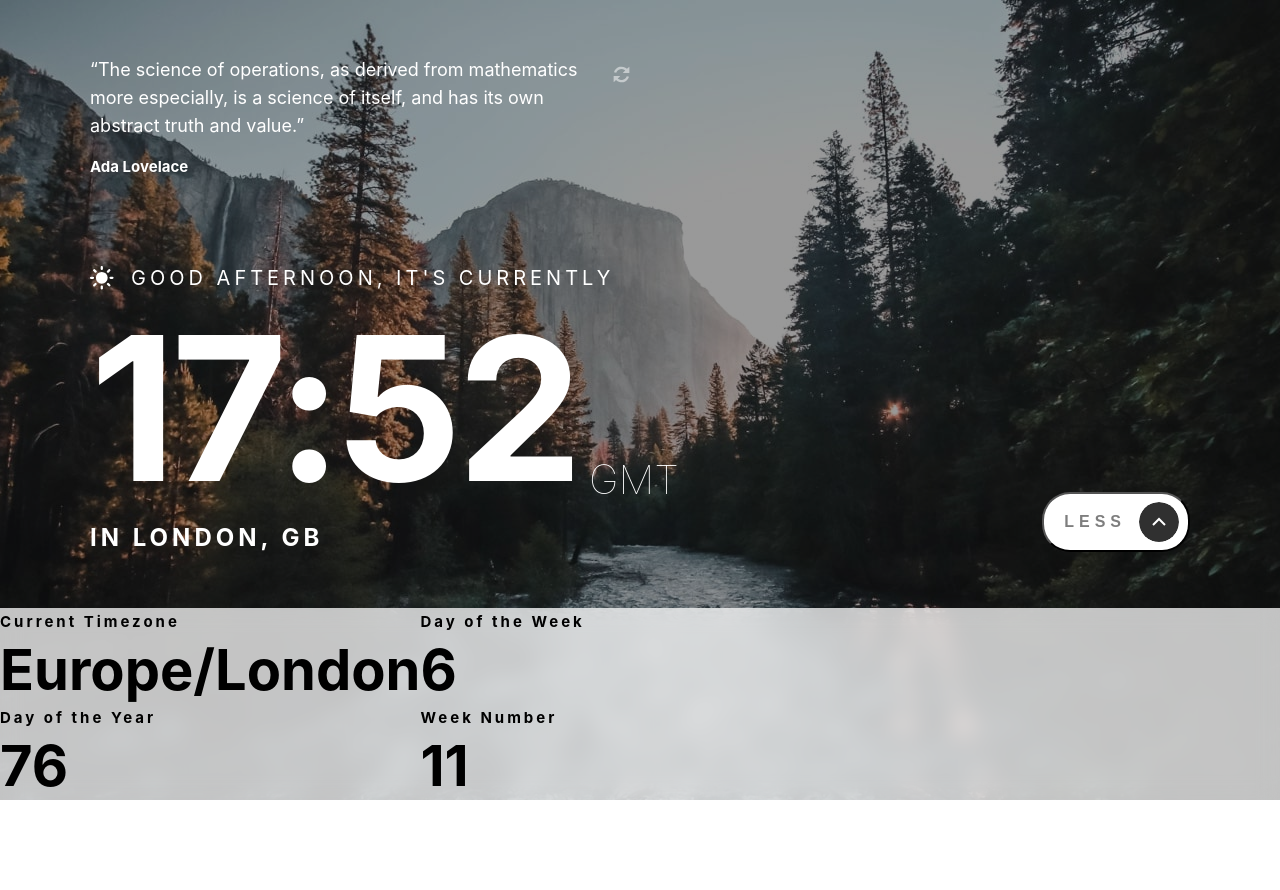
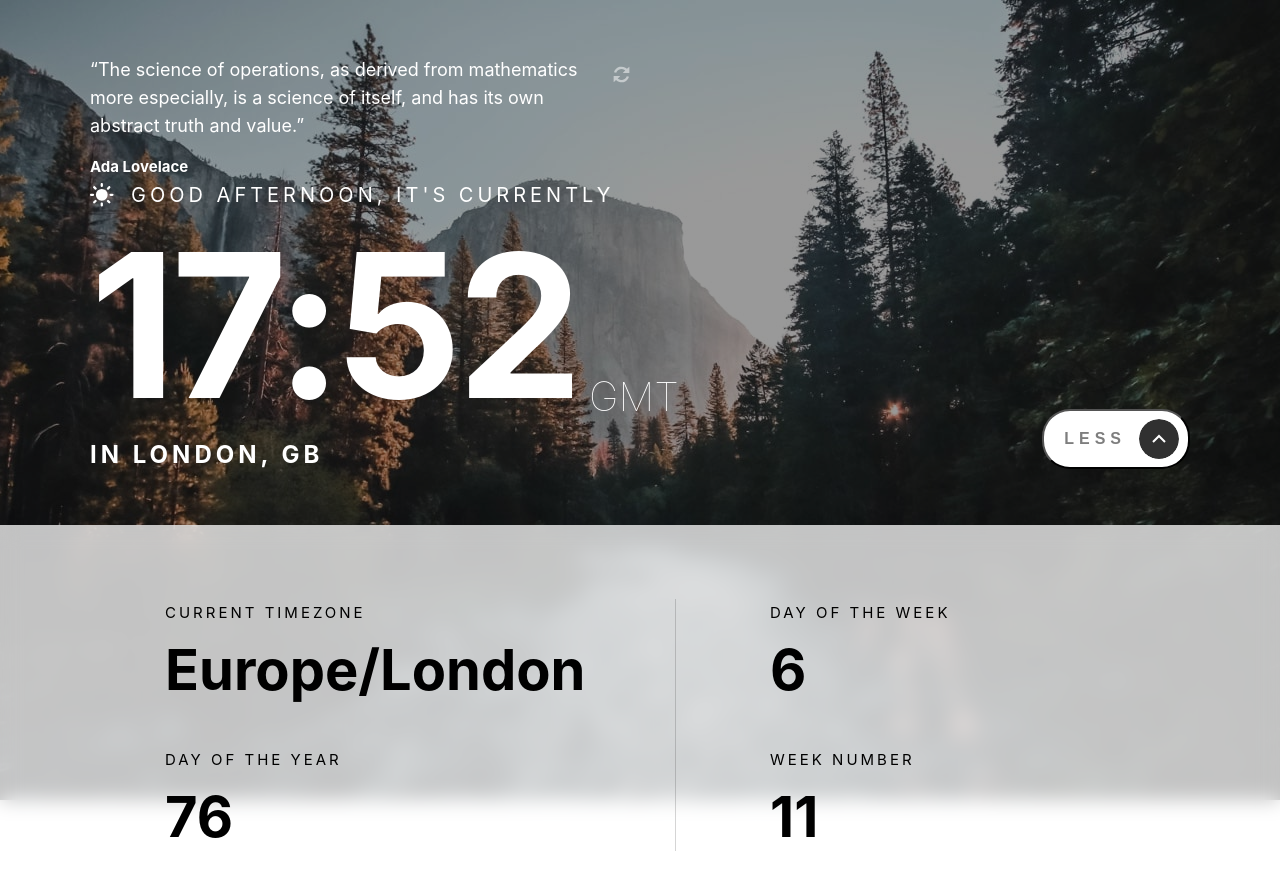
Before and after one commit to pronoia9/pun-manteau, a React (Vite) app: page / in a window 1280 px wide. Both pictures are taken after a click on the button "MORE". Shown: the top 890 px of the page. Before the commit the page ends 800 px from the top, so only its background shows below. Built offline with nearby package versions, Linux system fonts and the light colour scheme.

Commit message:
add more styles

```diff
--- a/src/components/Overlay.jsx
+++ b/src/components/Overlay.jsx
@@ -1,26 +1,28 @@
 import styled from 'styled-components';
 
-export const Group = ({ title, subtitle }) => (
-  <GroupContainer>
+import { rem } from '../utils';
+
+export const GroupItem = ({ title, subtitle }) => (
+  <Item>
     <h6>{title}</h6>
     <h2>{subtitle}</h2>
-  </GroupContainer>
+  </Item>
 );
 
 export const Overlay = ({ time }) => {
   return (
     <Container>
-      <Left>
-        <Group title='Current Timezone' subtitle={time.timezone} />
-        <Group title='Day of the Year' subtitle={time.day_of_year} />
-      </Left>
+      <Group>
+        <GroupItem title='Current Timezone' subtitle={time.timezone} />
+        <GroupItem title='Day of the Year' subtitle={time.day_of_year} />
+      </Group>
 
       <HR />
 
-      <Right>
-        <Group title='Day of the Week' subtitle={time.day_of_week} />
-        <Group title='Week Number' subtitle={time.week_number} />
-      </Right>
+      <Group>
+        <GroupItem title='Day of the Week' subtitle={time.day_of_week} />
+        <GroupItem title='Week Number' subtitle={time.week_number} />
+      </Group>
     </Container>
   );
 };
@@ -56,13 +58,35 @@ const Container = styled.div`
   }
 `;
 
-const GroupContainer = styled.div`
+const Group = styled.div`
+  margin-top: ${rem(74)};
+  margin-bottom: ${rem(74)};
+  padding-left: ${rem(94)};
+  flex: 1;
   display: flex;
   flex-direction: column;
+  gap: ${rem(42)};
+
+  &:first-child {
+    padding-left: ${rem(165)};
+  }
 `;
 
-const Left = styled.div``;
+const Item = styled.div`
+  display: flex;
+  flex-direction: column;
+  gap: ${rem(9)};
 
-const Right = styled(Left)``;
+  h6 {
+    font-weight: normal;
+    text-transform: uppercase;
+  }
+`;
 
-const HR = styled.div``;
+const HR = styled.div`
+  margin-top: ${rem(74)};
+  margin-bottom: ${rem(74)};
+  width: 1px;
+  background-color: var(--c-secondary);
+  opacity: 0.2;
+`;
```
